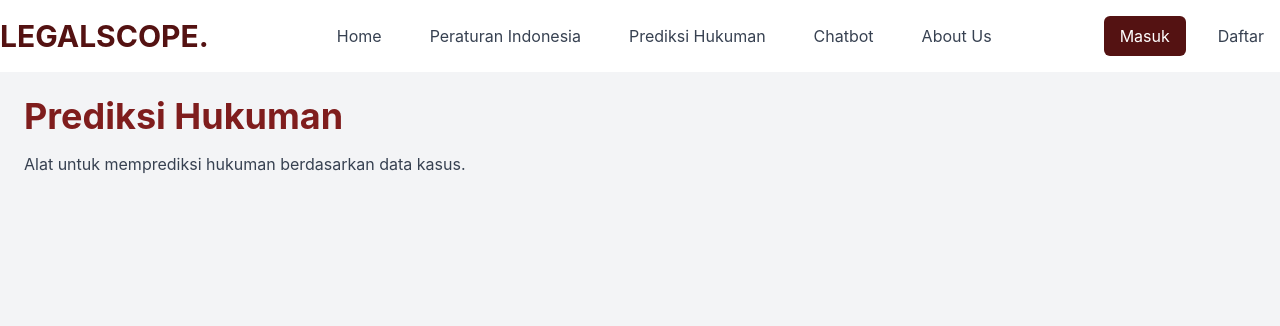
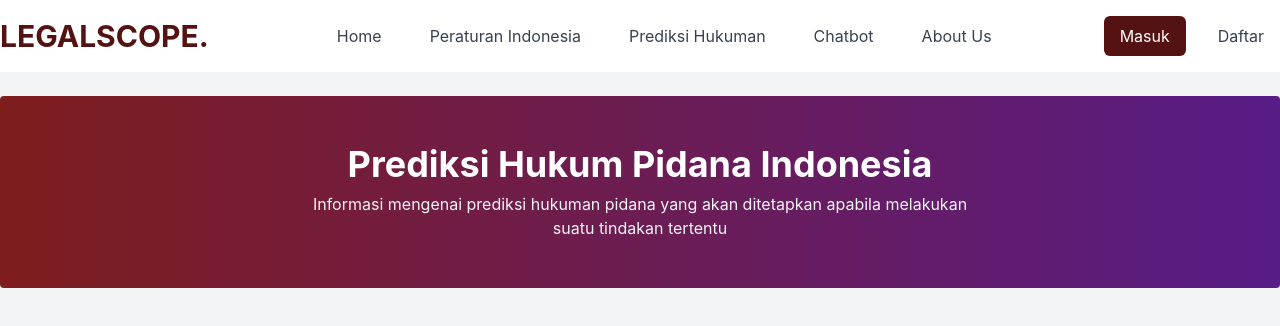
Before and after one commit to Lattaes/LegalScope, a React (Create React App) app in the folder legalscope-web/: page /prediksi-hukuman in a window 1280 px wide. Shown: the top 326 px of the page. Built offline with nearby package versions, Linux system fonts and the light colour scheme.

Commit message:
Update PrediksiHukum.jsx

```diff
--- a/legalscope-web/src/pages/PrediksiHukuman.jsx
+++ b/legalscope-web/src/pages/PrediksiHukuman.jsx
@@ -2,9 +2,21 @@ import React from 'react';
 
 function PrediksiHukuman() {
   return (
-    <div className="min-h-screen bg-gray-100 p-6">
-      <h1 className="text-4xl font-bold text-red-900 mb-4">Prediksi Hukuman</h1>
-      <p className="text-gray-700">Alat untuk memprediksi hukuman berdasarkan data kasus.</p>
+    <div className="min-h-screen bg-gray-100 flex flex-col items-center">
+      {/* Section Judul */}
+      <div className="container mx-auto mb-6 md:mb-0 md:mt-6 relative">
+        <div className="py-4 bg-gradient-to-r from-red-900 to-purple-900 rounded">
+          <div className="md:hidden bg-gray-900/75 top-0 left-0 w-full h-full absolute"></div>
+          <div className="m-8 z-20 text-center">
+            <h1 className="text-4xl font-bold text-white">Prediksi Hukum Pidana Indonesia</h1>
+            <div className="max-w-2xl mx-auto">
+              <p className="mt-2 text-gray-100">
+                Informasi mengenai prediksi hukuman pidana yang akan ditetapkan apabila melakukan suatu tindakan tertentu
+              </p>
+            </div>
+          </div>
+        </div>
+      </div>
     </div>
   );
 }
```
